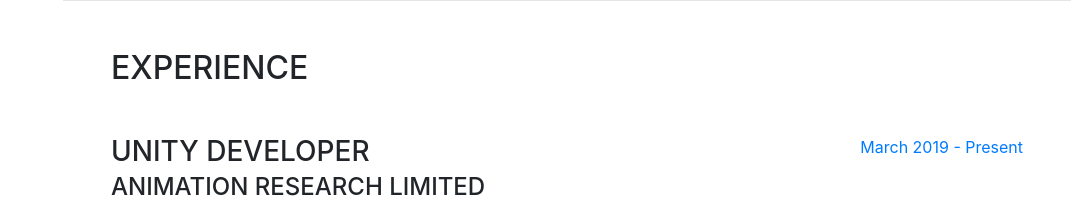
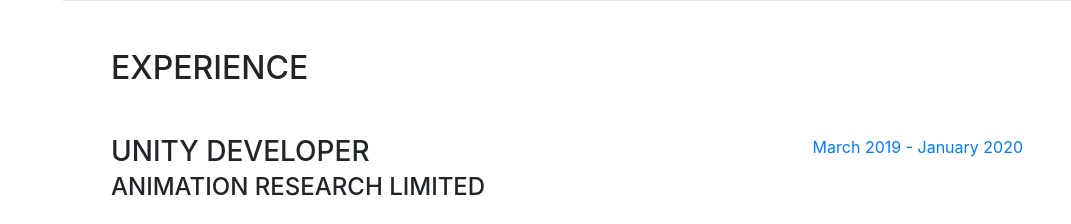
Before and after one commit to MaxStewart/Max-Stewart.com, a website with bundled scripts: page index.html in a window 1280 px wide. Shown: the part 800-1024 px from the top of the page, without its empty margins (209-1280 px from the left). Built offline with nearby package versions, Linux system fonts and the light colour scheme; a web font is replaced by a local one.

Commit message:
Update index.html

```diff
--- a/index.html
+++ b/index.html
@@ -153,7 +153,7 @@
               These games were deployed to both mobile and VR platforms.</p>
           </div>
           <div class="resume-date text-md-right">
-            <span class="text-primary">March 2019 - Present</span>
+            <span class="text-primary">March 2019 - January 2020</span>
           </div>
         </div>
 
```
